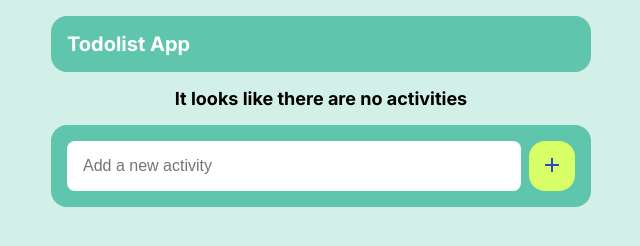
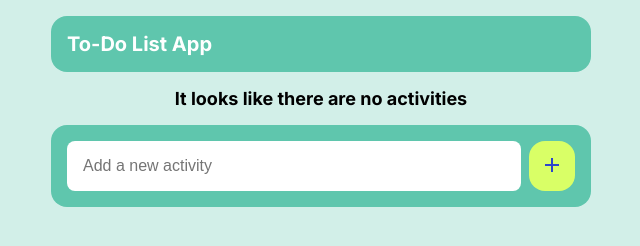
Before and after one commit to micsmania/todo-list-app, a plain HTML site: page index.html in a window 1280 px wide. Shown: the full height of the page, 319-959 px from the left. Drawn offline with Linux system fonts and the light colour scheme.

Commit message:
title and h1 corrected

```diff
--- a/index.html
+++ b/index.html
@@ -1,7 +1,7 @@
 <!DOCTYPE html>
 <html>
 <head>
-  <title>Todolist</title>
+  <title>To-Do List</title>
 
   <!-- Icon -->
   <link rel="icon" href="images/icon.png">
@@ -22,7 +22,7 @@
 
     <!-- Header-->
     <header class="panel">
-      <h1>Todolist App</h1>
+      <h1>To-Do List App</h1>
     </header>
 
     <!-- Main -->
```
